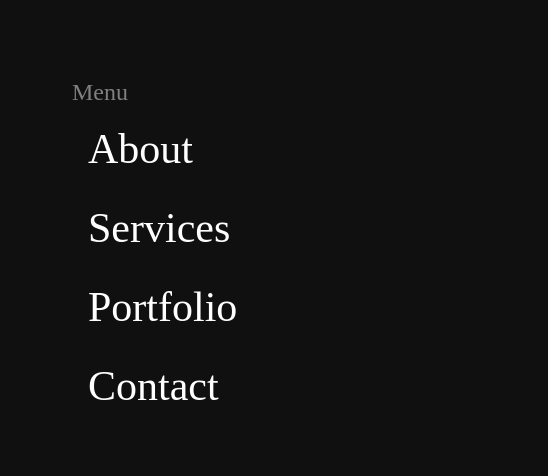
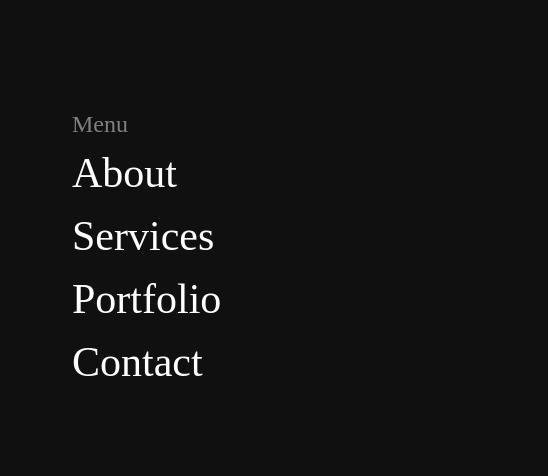
Before and after one commit to shivilsachdeva/portfolio, a plain HTML site: page index.html in a window 1280 px wide. Both pictures are taken after a click on the element 1200 px from the left and 60 px from the top of the page. Shown: the part 206-682 px from the top of the page, 0-548 px from the left. Drawn offline with nearby package versions, Linux system fonts and the light colour scheme; a web font is replaced by a local one.

Commit message:
padding nav links = 0

```diff
--- a/css/styles.css
+++ b/css/styles.css
@@ -58,9 +58,12 @@ nav{
 .nav-item a{
 	color: #696969;
 }
-
  */
 
+
+.nav-link{
+	padding: 0 !important;
+}
 
 
 .toggle-btn{
```
